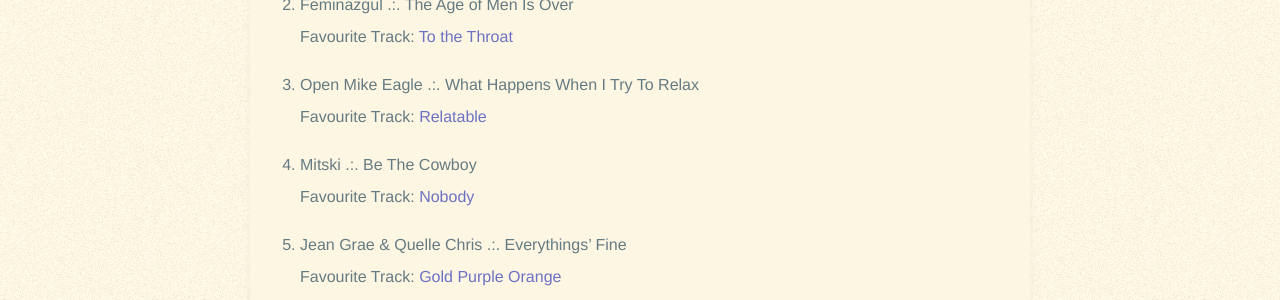
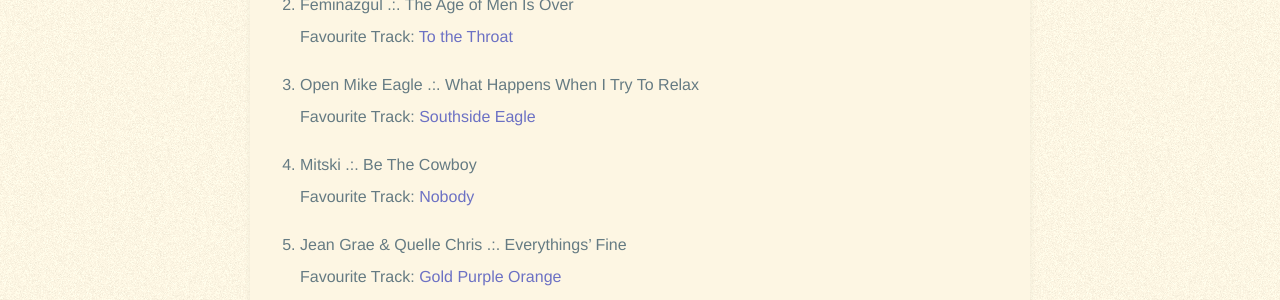
Before and after one commit to robotmachine/Jekyll-Blog, a Jekyll site: the page built from blog/_posts/2018-12-18-2018-Albums.md, in a window 1280 px wide. Shown: the part 356-656 px from the top of the page. Built offline with Jekyll 4.4.1, drawn with Linux system fonts in a browser that asks for light colours; some web fonts are replaced; Markdown is read by kramdown in place of the engine named in the settings.

Commit message:
Important Update

```diff
--- a/blog/_posts/2018-12-18-2018-Albums.md
+++ b/blog/_posts/2018-12-18-2018-Albums.md
@@ -12,7 +12,7 @@
 Favourite Track: [To the Throat](https://youtu.be/ydk9EDPXpnY)
 
 3. Open Mike Eagle .:. What Happens When I Try To Relax
-Favourite Track: [Relatable](https://www.youtube.com/watch?v=rlzcnXt0Euw)
+Favourite Track: [Southside Eagle](https://www.youtube.com/watch?v=rlzcnXt0Euw)
 
 4. Mitski .:. Be The Cowboy
 Favourite Track: [Nobody](https://youtu.be/qooWnw5rEcI)
```
